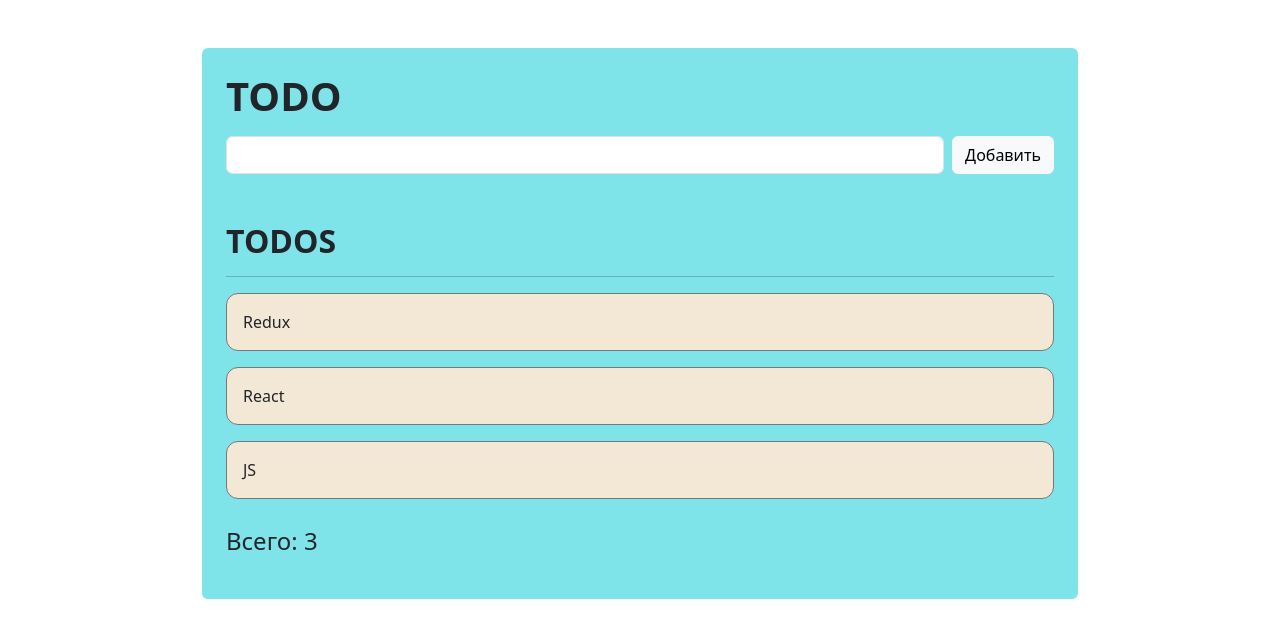
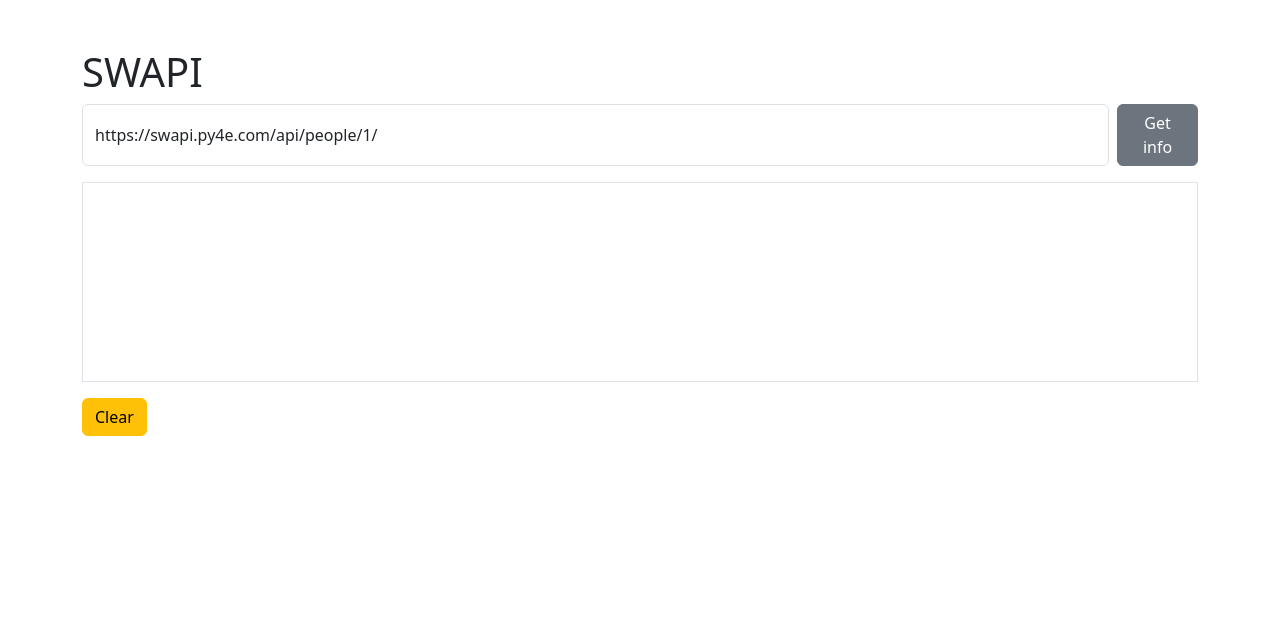
Before and after one commit to Alexandr19961802/hillelDz25.1, a React (Vite) app: page / in a window 1280 px wide. Shown: the top 638 px of the page. Built offline with nearby package versions, Linux system fonts and the light colour scheme.

Commit message:
SWAPI redux thunk

```diff
--- a/package.json
+++ b/package.json
@@ -15,7 +15,8 @@
     "react-bootstrap": "^2.10.10",
     "react-dom": "^19.2.0",
     "react-redux": "^9.2.0",
-    "redux": "^5.0.1"
+    "redux": "^5.0.1",
+    "redux-thunk": "^3.1.0"
   },
   "devDependencies": {
     "@eslint/js": "^9.39.1",
--- a/src/App.jsx
+++ b/src/App.jsx
@@ -1,78 +1,53 @@
-import { useState } from "react";
-import { useSelector, useDispatch } from "react-redux";
+import { useDispatch, useSelector } from "react-redux";
 
 function App() {
-  const todos = useSelector((state) => state.todos);
   const dispatch = useDispatch();
-  const [value, setValue] = useState("");
+  const { data, loading } = useSelector((state) => state);
 
-  const addTodo = () => {
-    if (!value.trim()) return;
+  const fetchData = () => {
+    dispatch(async (dispatch) => {
+      dispatch({ type: "FETCH_START" });
+
+      const res = await fetch("https://swapi.py4e.com/api/people/1/");
+      const json = await res.json();
 
       dispatch({
-      type: "ADD_TODO",
-      payload: value,
+        type: "FETCH_SUCCESS",
+        payload: json,
       });
-
-    setValue("");
-  };
-
-  const toggleTodo = (id) => {
-    dispatch({
-      type: "TOGGLE_TODO",
-      payload: id,
     });
   };
 
+  const clearData = () => {
+    dispatch({ type: "CLEAR" });
+  };
+
   return (
-    <div className="container mt-5" style={{ maxWidth: "900px" }}>
-      <div
-        className="p-4"
-        style={{
-          background: "#7fe3ea",
-          borderRadius: "6px",
-          minHeight: "500px",
-        }}
-      >
-        <h1 className="fw-bold mb-3">TODO</h1>
+    <div className="container mt-5">
+      <h1>SWAPI</h1>
 
-        <div className="d-flex mb-5">
+      <div className="d-flex mb-3">
         <input
-            type="text"
           className="form-control me-2"
-            value={value}
-            onChange={(e) => setValue(e.target.value)}
+          value="https://swapi.py4e.com/api/people/1/"
+          readOnly
         />
-          <button className="btn btn-light" onClick={addTodo}>
-            Добавить
+        <button className="btn btn-secondary" onClick={fetchData}>
+          Get info
         </button>
       </div>
 
-        <h2 className="fw-bold mb-3">TODOS</h2>
-        <hr />
+      <div className="border p-3" style={{ minHeight: "200px" }}>
+        {loading && <p>Loading...</p>}
 
-        <div className="mb-4">
-          {todos.map((todo) => (
-            <div
-              key={todo.id}
-              onClick={() => toggleTodo(todo.id)}
-              className="mb-3 p-3"
-              style={{
-                background: "#f3e8d5",
-                border: "1px solid #777",
-                borderRadius: "12px",
-                cursor: "pointer",
-                textDecoration: todo.done ? "line-through" : "none",
-                opacity: todo.done ? 0.7 : 1,
-              }}
-            >
-              {todo.text}
-            </div>
-          ))}
+        {data && (
+          <pre>{JSON.stringify(data, null, 2)}</pre>
+        )}
       </div>
 
-        <p className="fs-4">Всего: {todos.length}</p>
-      </div>
+      <button className="btn btn-warning mt-3" onClick={clearData}>
+        Clear
+      </button>
     </div>
   );
 }
--- a/src/store.js
+++ b/src/store.js
@@ -1,43 +1,27 @@
-import { createStore } from "redux";
+import { createStore, applyMiddleware } from "redux";
+import { thunk } from "redux-thunk";
 
 const initialState = {
-  todos: [
-    { id: 1, text: "Redux", done: false },
-    { id: 2, text: "React", done: false },
-    { id: 3, text: "JS", done: false },
-  ],
+  data: null,
+  loading: false,
 };
 
 function reducer(state = initialState, action) {
   switch (action.type) {
-    case "ADD_TODO":
-      return {
-        ...state,
-        todos: [
-          ...state.todos,
-          {
-            id: Date.now(),
-            text: action.payload,
-            done: false,
-          },
-        ],
-      };
+    case "FETCH_START":
+      return { ...state, loading: true };
 
-    case "TOGGLE_TODO":
-      return {
-        ...state,
-        todos: state.todos.map((todo) =>
-          todo.id === action.payload
-            ? { ...todo, done: !todo.done }
-            : todo
-        ),
-      };
+    case "FETCH_SUCCESS":
+      return { data: action.payload, loading: false };
+
+    case "CLEAR":
+      return { data: null, loading: false };
 
     default:
       return state;
   }
 }
 
-const store = createStore(reducer);
+const store = createStore(reducer, applyMiddleware(thunk));
 
 export default store;
```
Also changed, not shown: 1 other file (tests, documents, lock files or other folders). Lines whose indentation alone changed are shown as unchanged.
